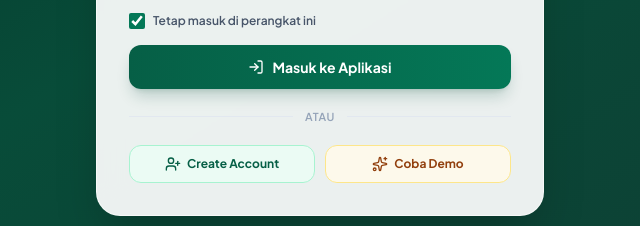
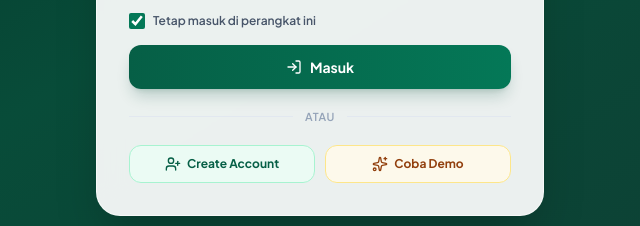
Before and after one commit to NURUL-999/bendahara-pondok-alfatih, a plain HTML site: page index.html in a window 1280 px wide. Shown: the part 477-703 px from the top of the page, 320-960 px from the left. Drawn offline with nearby package versions, Linux system fonts and the light colour scheme; no server answers.

Commit message:
Update index.html

```diff
--- a/index.html
+++ b/index.html
@@ -143,7 +143,7 @@
             <button type="submit" id="btn-login-submit"
               class="w-full py-3 px-4 rounded-xl bg-gradient-to-r from-emerald-800 to-emerald-700 hover:from-emerald-900 hover:to-emerald-800 active:scale-[0.99] text-white font-bold text-sm shadow-lg shadow-emerald-900/20 transition flex items-center justify-center gap-2">
               <i data-lucide="log-in" class="w-4 h-4"></i>
-              <span>Masuk ke Aplikasi</span>
+              <span>Masuk</span>
             </button>
           </form>
 
```
